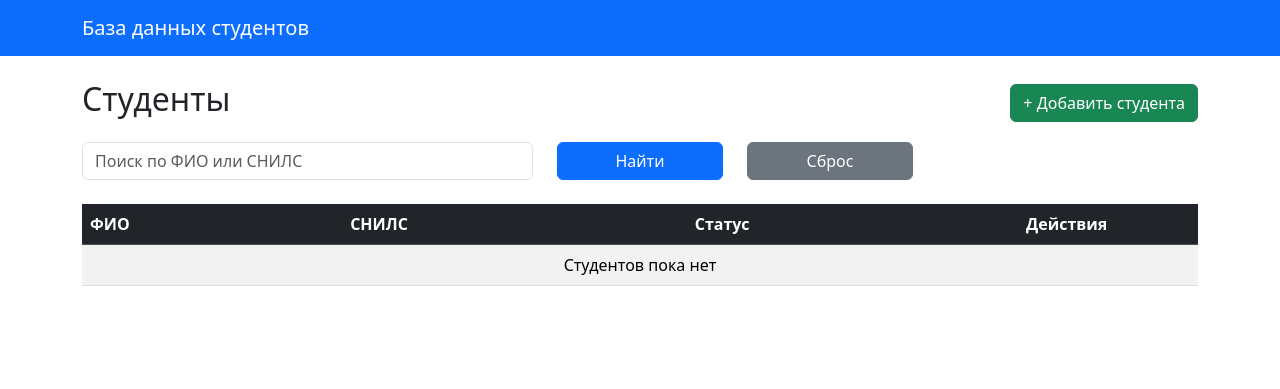
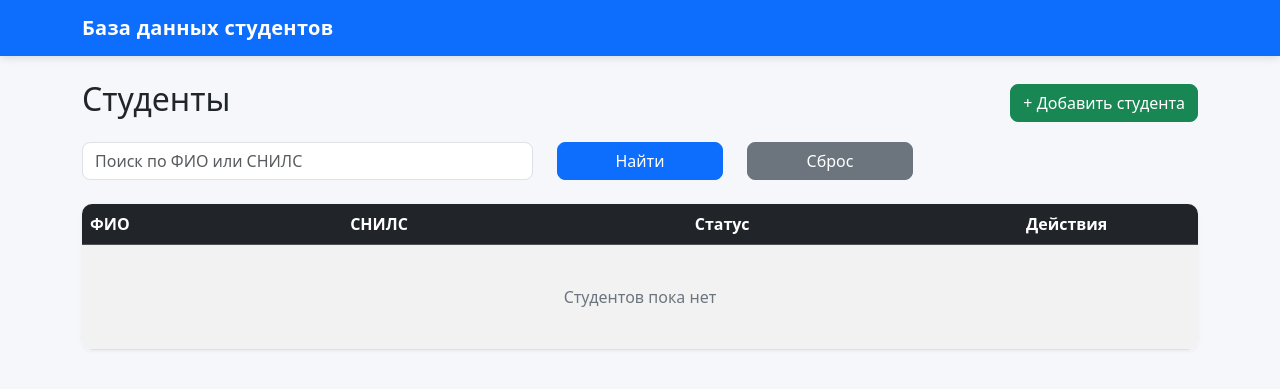
Before and after one commit to Tosik43/Postgres, a Django app: page / in a window 1280 px wide. Shown: the top 389 px of the page. Run offline with Django 5.2, Linux system fonts and the light colour scheme; data that the repository does not hold is empty.

Commit message:
ci: add students create & check fields

```diff
--- /dev/null
+++ b/apps/students/static/students/css/students.css
@@ -0,0 +1,72 @@
+/* students.css — кастомные стили приложения */
+
+body {
+    background-color: #f5f7fa;
+}
+
+.navbar {
+    box-shadow: 0 2px 8px rgba(0, 0, 0, 0.12);
+}
+
+.navbar-brand {
+    font-weight: 600;
+    letter-spacing: 0.3px;
+}
+
+.card {
+    border: none;
+    border-radius: 12px;
+    overflow: hidden;
+}
+
+.card-header {
+    border-bottom: none;
+    font-weight: 600;
+}
+
+.table {
+    background-color: #fff;
+    border-radius: 10px;
+    overflow: hidden;
+    box-shadow: 0 1px 4px rgba(0, 0, 0, 0.06);
+}
+
+.table thead th {
+    font-weight: 600;
+    white-space: nowrap;
+}
+
+.table td,
+.table th {
+    vertical-align: middle;
+}
+
+.form-label {
+    font-weight: 500;
+    margin-bottom: 0.35rem;
+}
+
+.form-control,
+.form-select {
+    border-radius: 8px;
+}
+
+.form-control:focus,
+.form-select:focus {
+    border-color: #0d6efd;
+    box-shadow: 0 0 0 0.2rem rgba(13, 110, 253, 0.15);
+}
+
+.btn {
+    border-radius: 8px;
+    font-weight: 500;
+}
+
+.table .text-center {
+    color: #6c757d;
+    padding: 2.5rem 1rem;
+}
+
+.container.mt-4 {
+    margin-bottom: 3rem;
+}
--- a/apps/students/urls.py
+++ b/apps/students/urls.py
@@ -15,5 +15,10 @@ urlpatterns = [
     views.student_edit,
     name="student_edit",
 ),
+    path(
+    "add/",
+    views.student_create,
+    name="student_create"
+),
 
 ]
--- a/apps/students/views.py
+++ b/apps/students/views.py
@@ -8,7 +8,6 @@ from .forms import StudentForm
 def student_list(request):
 
     query = request.GET.get("q", "")
-
     students = Student.objects.all()
 
     if query:
@@ -42,6 +41,24 @@ def student_detail(request, pk):
         }
     )
 
+def student_create(request):
+    if request.method == "POST":
+        form = StudentForm(request.POST)
+        if form.is_valid():
+            student = form.save()
+            return redirect("student_detail", pk=student.pk)
+    else:
+        form = StudentForm()
+
+    return render(
+        request,
+        "students/student_form.html",
+        {
+            "form": form,
+            "student": None,
+        }
+    )
+
 def student_edit(request, pk):
 
     student = get_object_or_404(Student, pk=pk)
--- a/templates/base.html
+++ b/templates/base.html
@@ -11,6 +11,9 @@
 
     <link href="https://cdn.jsdelivr.net/npm/bootstrap@5.3.8/dist/css/bootstrap.min.css"
           rel="stylesheet">
+
+    {% load static %}
+    <link rel="stylesheet" href="{% static 'students/css/students.css' %}">
 
 </head>
 
--- a/templates/students/student_list.html
+++ b/templates/students/student_list.html
@@ -10,7 +10,7 @@
 
     <h2>Студенты</h2>
 
-    <a href="#" class="btn btn-success">
+    <a href="{% url 'student_create' %}" class="btn btn-success">
         + Добавить студента
     </a>
 
```
Also changed, not shown: apps/students/forms.py (+15 -4 lines), apps/students/static/students/js/student_form.js (+17 -2 lines), templates/students/student_form.html (+70 -7 lines).
